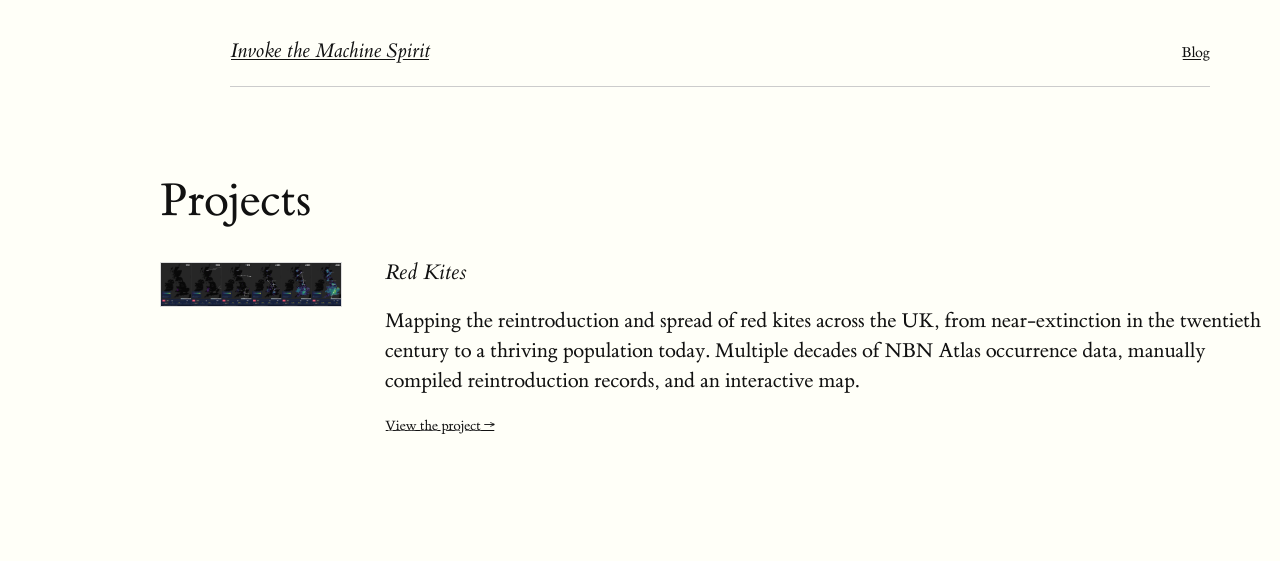
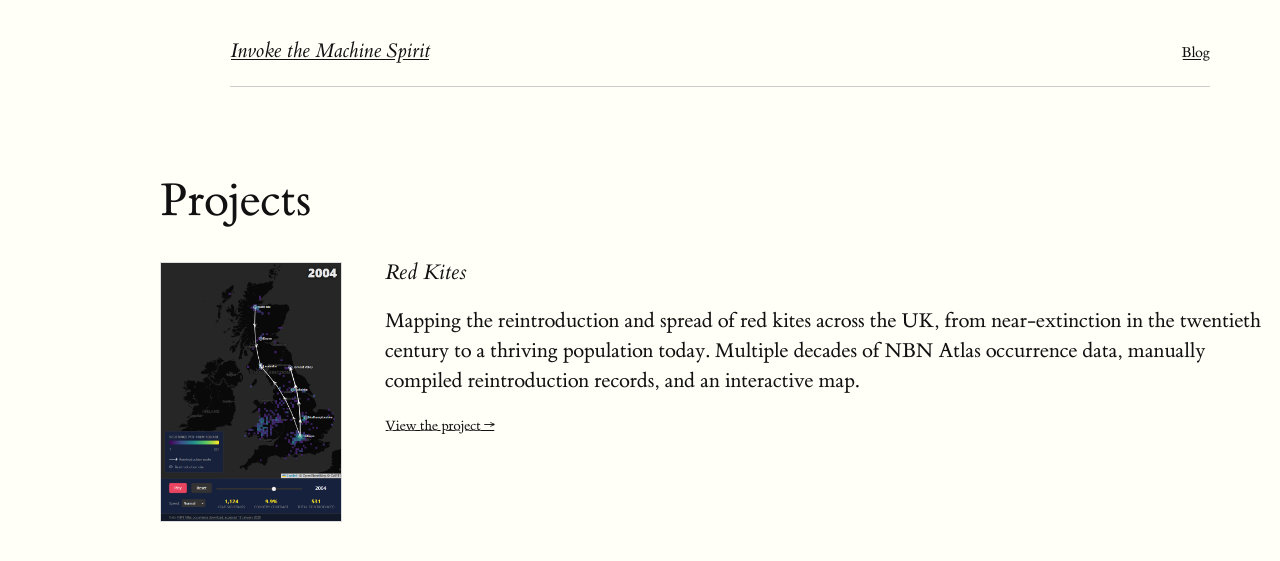
Before and after one commit to anapier/anapier.github.io, a Jekyll site: the page built from index.markdown, in a window 1280 px wide. Shown: the top 561 px of the page. Built offline with Jekyll 4.4.1, drawn with Linux system fonts in a browser that asks for light colours.

Commit message:
Better red kites preview image

```diff
--- a/index.markdown
+++ b/index.markdown
@@ -9,7 +9,7 @@ title: Home
 <div class="project-card">
   <figure>
     <a href="/projects/red-kite/">
-      <img src="/assets/images/red-kites-timeline.png" alt="Timeline of red kite sightings across the UK, 1988–2022">
+      <img src="/assets/images/red-kites-preview.png" alt="Preview of the red kite interactive map">
     </a>
   </figure>
   <div class="project-text">
```
Also changed, not shown: assets/images/red-kites-preview.png (added).
